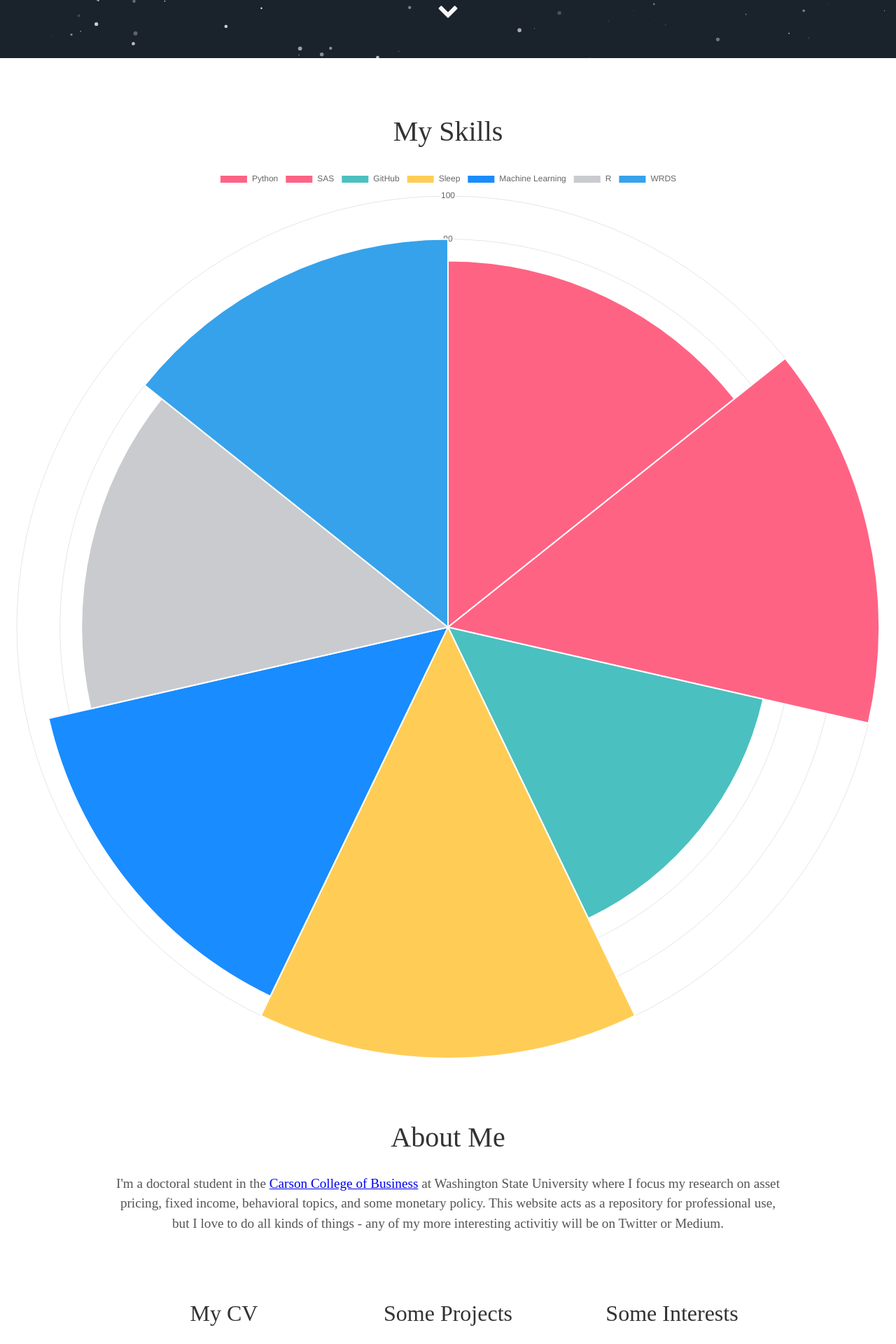
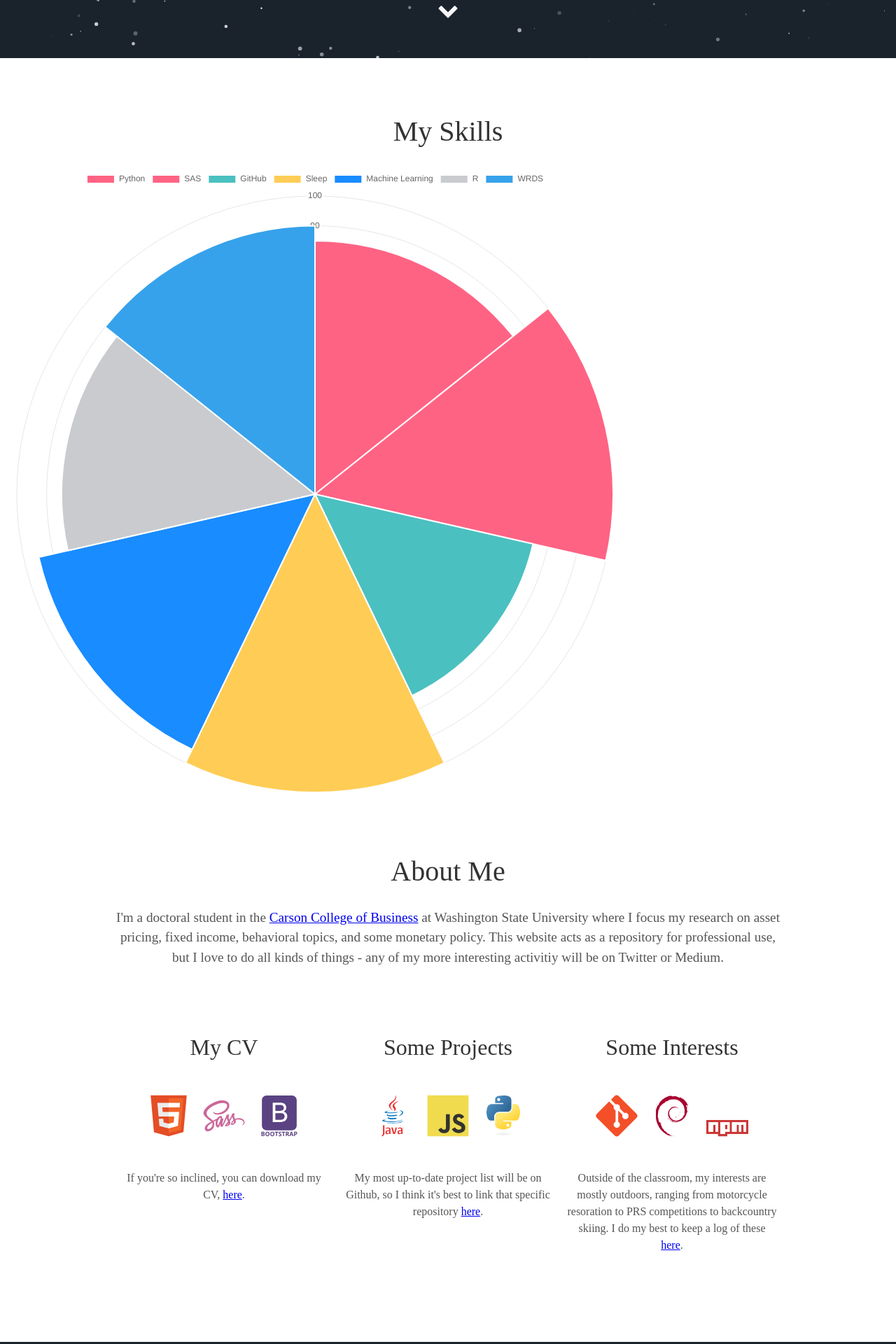
Before and after one commit to adam-bozman/adam-bozman.github.io, a Jekyll site: the page built from index.html, in a window 1280 px wide. Shown: the part 817-2737 px from the top of the page at 70% size. Built offline with Jekyll 4.4.1, drawn with Linux system fonts in a browser that asks for light colours; some web fonts are replaced.

Commit message:
Update skills.html

```diff
--- a/_includes/skills.html
+++ b/_includes/skills.html
@@ -1,8 +1,14 @@
 <div class="user-details">
   <h1>My Skills</h1>
 </div>
-<div>
-  <canvas id="myChart" height="250" width="250"></canvas>
+<style type="text/css">
+  .chartBox {
+    width: 900px;
+    height: 900px
+  }
+</style>
+<div class="chartBox">
+  <canvas id="myChart"></canvas>
 </div>
 <script src="https://cdn.jsdelivr.net/npm/chart.js"></script>
 <script>
```
